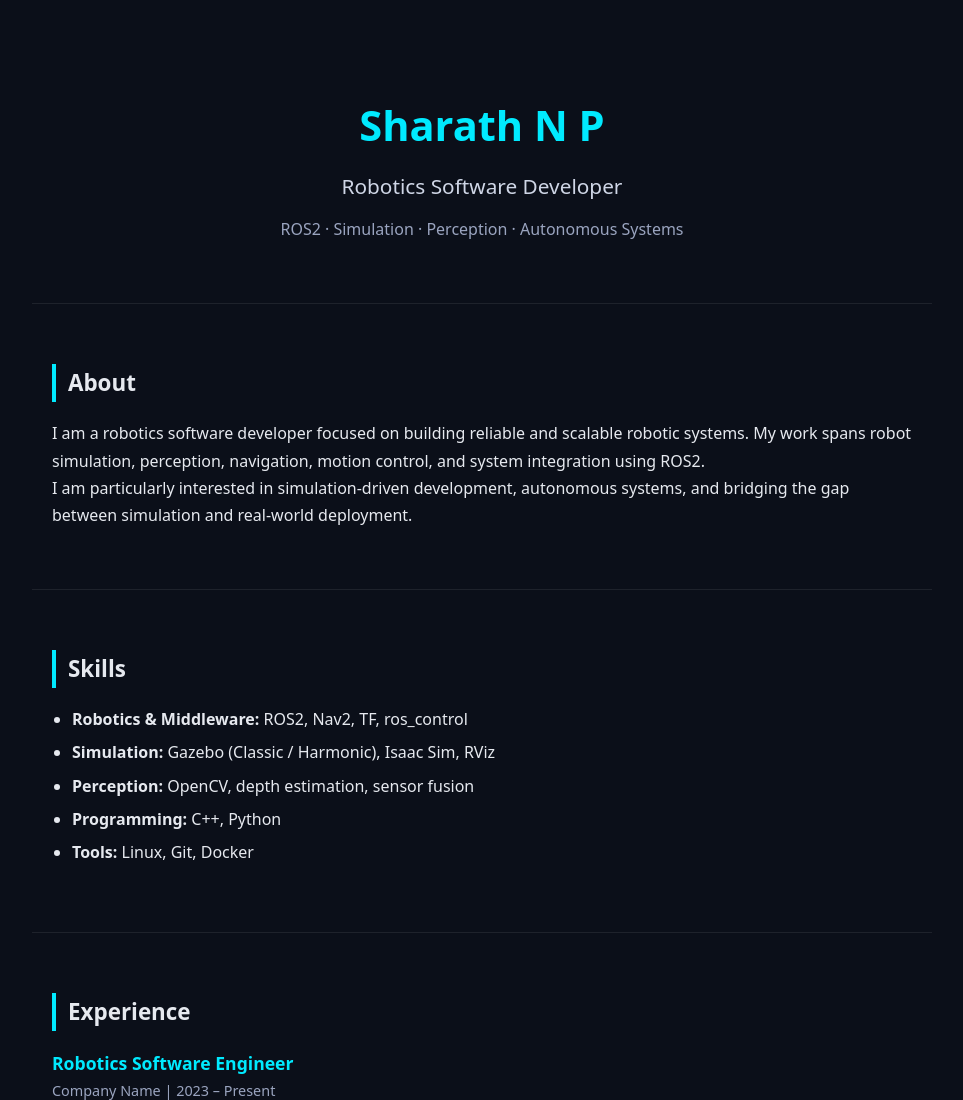
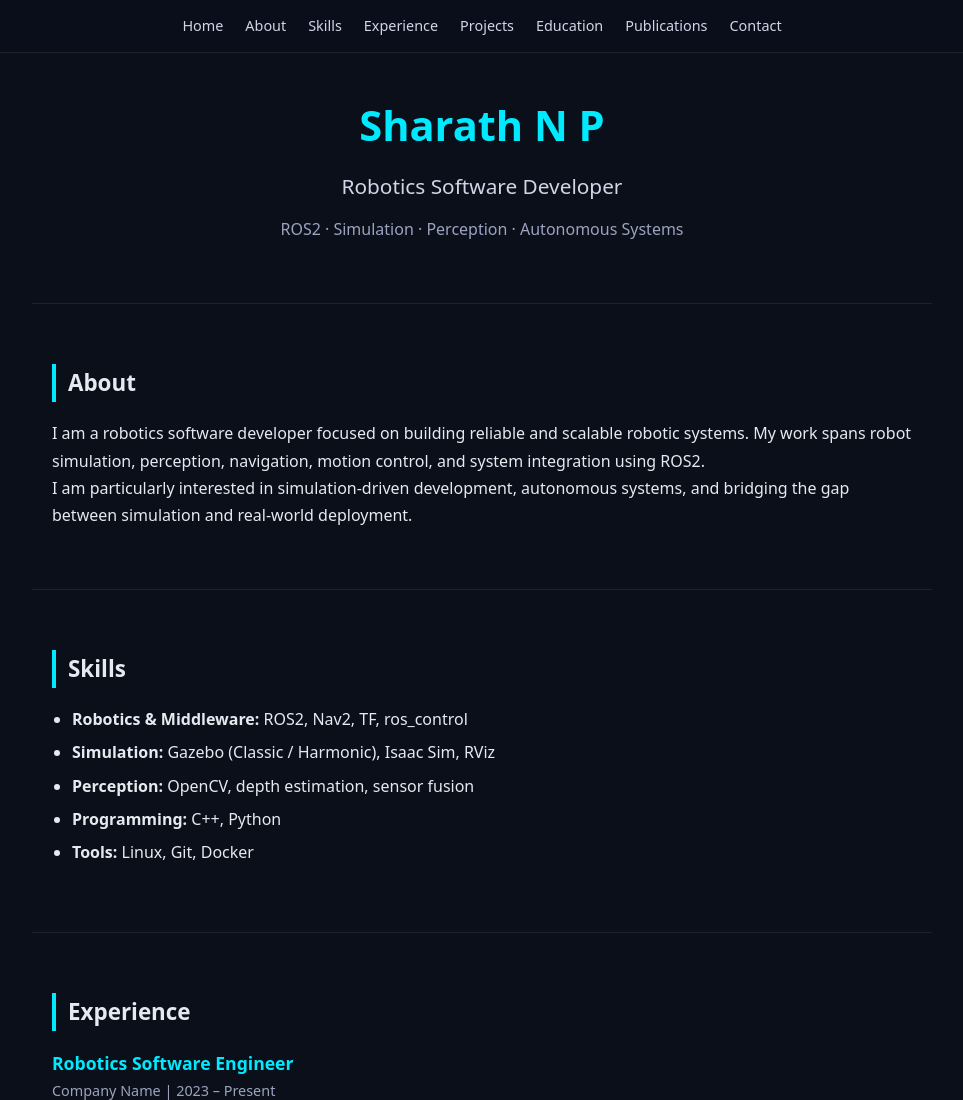
Before and after one commit to SHARATHNPAYYADI/SHARATHNPAYYADI.github.io, a plain HTML site: page index.html in a window 1280 px wide. Shown: the top 1100 px of the page, without its empty margins (158-1121 px from the left). Drawn offline with Linux system fonts and the light colour scheme.

Commit message:
Add nav bar

```diff
--- a/index.html
+++ b/index.html
@@ -11,7 +11,7 @@
 <body>
 
   <!-- ================= HEADER / INTRO ================= -->
-  <header class="section header">
+  <header class="section header" id="home">
     <h1>Sharath N P</h1>
     <h2>Robotics Software Developer</h2>
     <p class="intro-line">
@@ -113,4 +113,16 @@
   </section>
 
 </body>
+<!-- ================= NAVIGATION BAR ================= -->
+<nav class="navbar">
+  <a href="#home">Home</a>
+  <a href="#about">About</a>
+  <a href="#skills">Skills</a>
+  <a href="#experience">Experience</a>
+  <a href="#projects">Projects</a>
+  <a href="#education">Education</a>
+  <a href="#publications">Publications</a>
+  <a href="#contact">Contact</a>
+</nav>
+
 </html>
--- a/style.css
+++ b/style.css
@@ -86,3 +86,36 @@ a {
 a:hover {
   text-decoration: underline;
 }
+/* ===== NAVIGATION BAR ===== */
+.navbar {
+  position: fixed;
+  top: 0;
+  width: 100%;
+  padding: 14px 30px;
+  display: flex;
+  gap: 22px;
+  justify-content: center;
+  background: rgba(10, 15, 28, 0.9);
+  backdrop-filter: blur(6px);
+  border-bottom: 1px solid rgba(255,255,255,0.08);
+  z-index: 1000;
+}
+
+.navbar a {
+  color: #cfd6e6;
+  text-decoration: none;
+  font-size: 0.9rem;
+}
+
+.navbar a:hover {
+  color: #00eaff;
+}
+
+/* Offset for fixed navbar */
+html {
+  scroll-behavior: smooth;
+}
+
+.section {
+  scroll-margin-top: 80px;
+}
```
